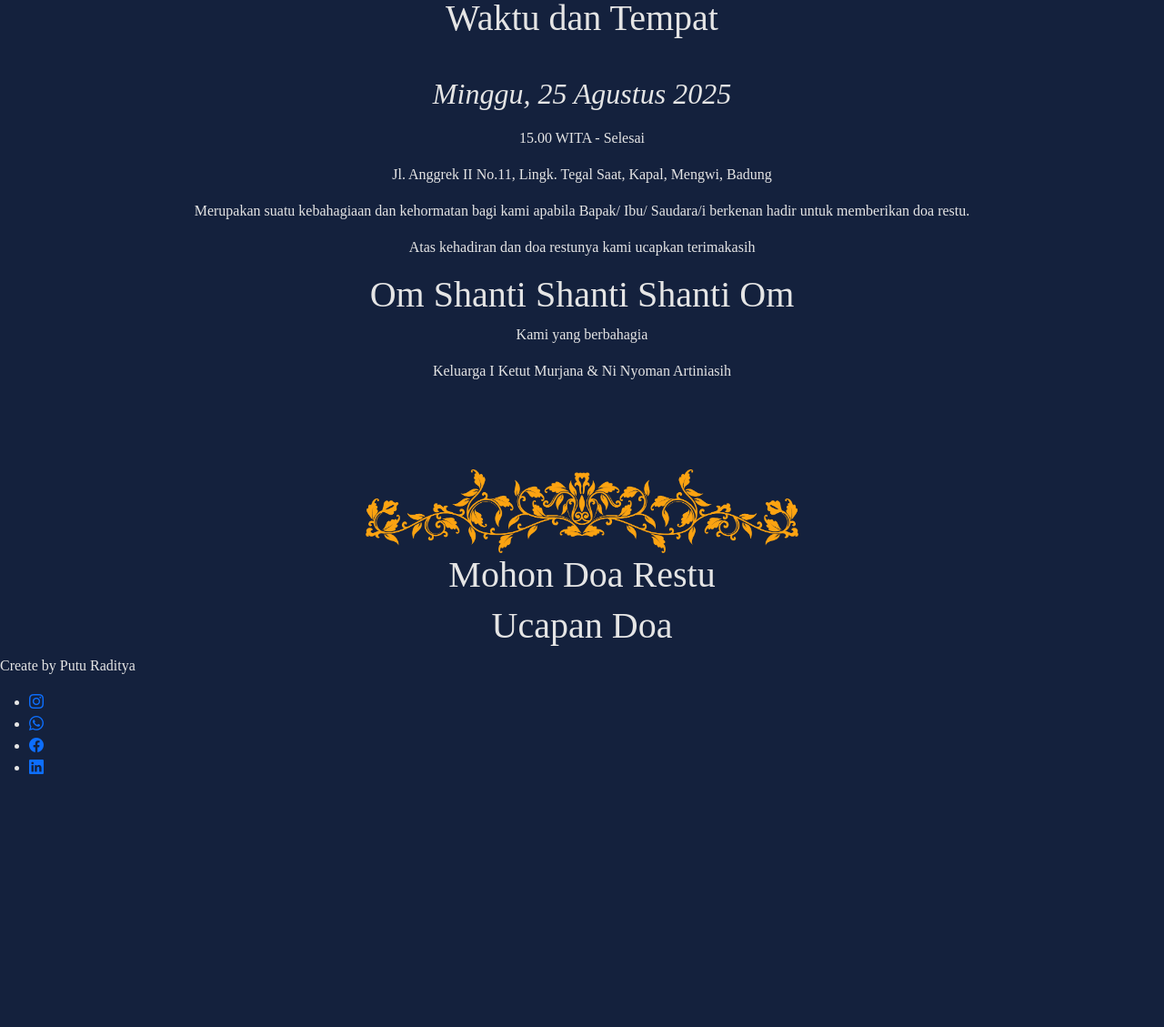
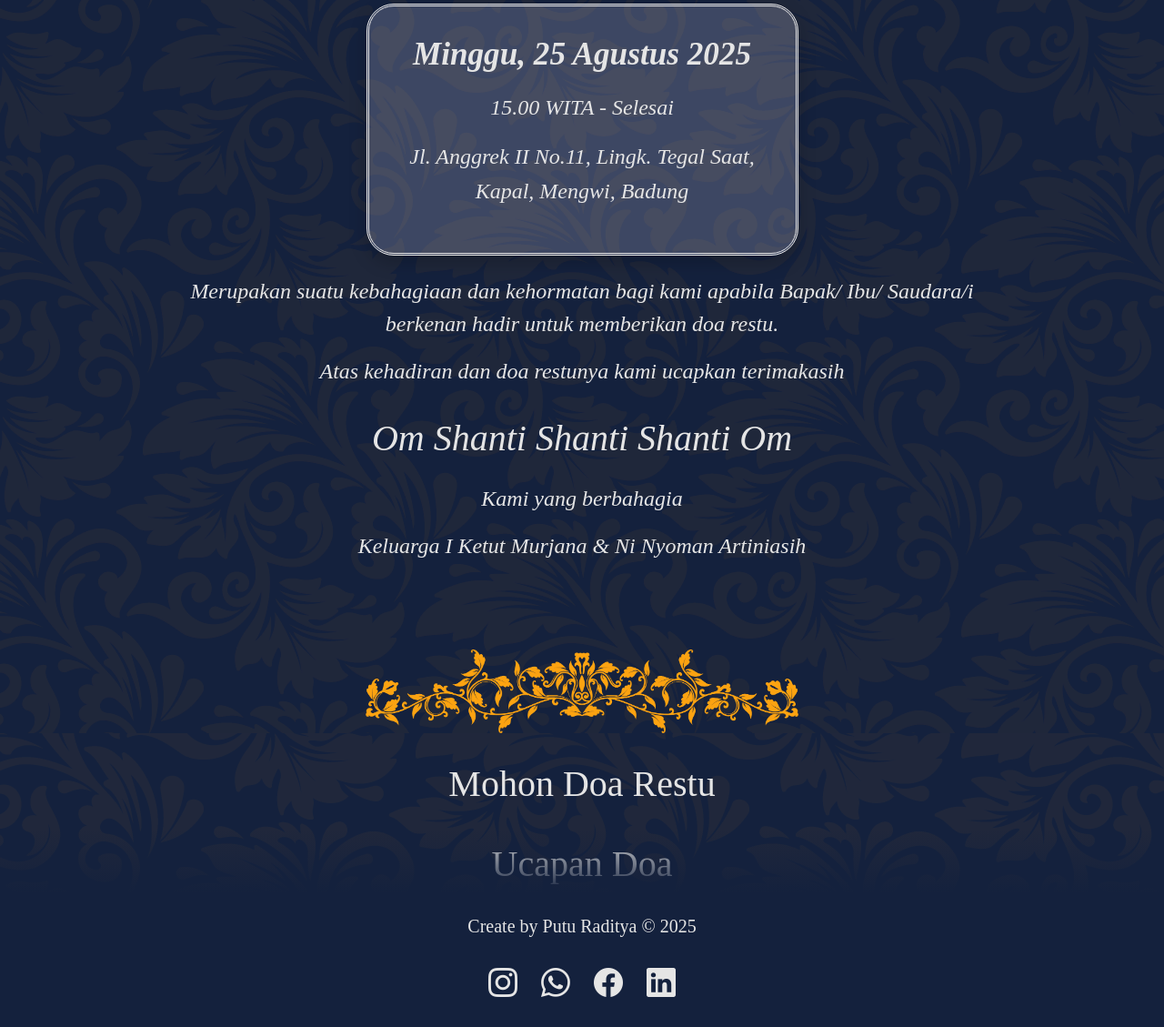
Before and after one commit to PutuRaditya/undangan-metatah-1, a plain HTML site: page index.html in a window 1280 px wide. Shown: the part 1620-2749 px from the top of the page at 91% size. Before the commit the page ends 2492 px from the top, so only its background shows below. Drawn offline with nearby package versions, Linux system fonts and the light colour scheme; a web font is replaced by a local one.

Commit message:
Penambahan dan percobaan pertama utnuk ornamen background

```diff
--- a/index.html
+++ b/index.html
@@ -90,17 +90,21 @@
       <div class="container">
         <div class="row">
           <h1 class="head-time">Waktu dan Tempat</h1>
+          <div class="col-time col-5">
             <h2>Minggu, 25 Agustus 2025</h2>
 
             <p>15.00 WITA - Selesai</p>
-          <p>Jl. Anggrek II No.11, Lingk. Tegal Saat, Kapal, Mengwi, Badung</p>
+            <p>
+              Jl. Anggrek II No.11, Lingk. Tegal Saat, Kapal, Mengwi, Badung
+            </p>
+          </div>
 
-          <p>
+          <p class="p-info">
             Merupakan suatu kebahagiaan dan kehormatan bagi kami apabila Bapak/
             Ibu/ Saudara/i berkenan hadir untuk memberikan doa restu.
           </p>
           <p>Atas kehadiran dan doa restunya kami ucapkan terimakasih</p>
-          <h1>Om Shanti Shanti Shanti Om</h1>
+          <h1 class="h1-2">Om Shanti Shanti Shanti Om</h1>
           <p>Kami yang berbahagia</p>
           <p>Keluarga I Ketut Murjana & Ni Nyoman Artiniasih</p>
           <img
@@ -126,7 +130,10 @@
     <!-- Footer -->
 
     <footer>
-      <p>Create by Putu Raditya</p>
+      <div class="container">
+        <div class="row">
+          <div class="col">
+            <p>Create by Putu Raditya &copy 2025</p>
             <ul>
               <li>
                 <a href=""><i class="bi bi-instagram"></i></a>
@@ -141,6 +148,9 @@
                 <a href=""><i class="bi bi-linkedin"></i></a>
               </li>
             </ul>
+          </div>
+        </div>
+      </div>
     </footer>
 
     <!-- Bootstrap JavaScript -->
--- a/style.css
+++ b/style.css
@@ -12,6 +12,61 @@ body {
   font-weight: 500;
   color: var(--platinum);
   background-color: var(--blue);
+}
+
+body .home,
+body .time,
+body .rsvp {
+  position: relative;
+  z-index: 1;
+  overflow: hidden;
+}
+
+body .home::before {
+  content: "";
+  position: absolute;
+  inset: 0;
+  z-index: -1;
+  background-image: url(img/background-ornament-2.png);
+  background-repeat: repeat;
+  background-position: center;
+}
+
+body .home::after {
+  content: "";
+  position: absolute;
+  inset: 0;
+  z-index: 0;
+  background: linear-gradient(to bottom, rgba(20, 33, 61, 1) 0%, rgba(20, 33, 61, 0) 40%);
+}
+
+body .time::before {
+  content: "";
+  position: absolute;
+  inset: 0;
+  z-index: -1;
+  background-image: url(img/background-ornament-2.png);
+  background-repeat: repeat;
+  background-position: center;
+  opacity: 1;
+}
+
+body .rsvp::before {
+  content: "";
+  position: absolute;
+  inset: 0;
+  z-index: -1;
+  background-image: url(img/background-ornament-2.png);
+  background-repeat: repeat;
+  background-position: center;
+}
+
+body .rsvp::after {
+  content: "";
+  position: absolute;
+  inset: 0;
+  z-index: 0;
+  background: linear-gradient(to bottom, rgba(20, 33, 61, 0) 60%, rgba(20, 33, 61, 1) 100%);
 }
 
 /* Section Hero */
@@ -43,20 +98,19 @@ body {
   text-align: center;
 }
 
-.hero .ornamen{
+.hero .ornamen {
   position: absolute;
-  z-index: -1;
+  z-index: 2;
   width: 700px;
-
 }
 
-.hero .ornamen-kanan{
+.hero .ornamen-kanan {
   bottom: -4rem;
   right: -5rem;
   transform: rotate(30deg);
 }
 
-.hero .ornamen-kiri{
+.hero .ornamen-kiri {
   top: -4rem;
   left: -10rem;
   transform: rotate(30deg);
@@ -99,43 +153,42 @@ body {
 .rsvp {
   text-align: center;
   justify-content: center;
-
 }
 
-.home h1{
+.home h1 {
   font-size: 60px;
   padding-top: 5rem;
   padding-bottom: 3rem;
   font-style: italic;
 }
 
-.home p{
+.home p {
   padding-bottom: 0.6rem;
 }
 
-.home h2{
+.home h2 {
   font-style: italic;
   font-size: 40px;
   padding: 0.5rem;
 }
 
-.home p{
+.home p {
   font-size: 18px;
   font-style: italic;
 }
 
-.home .p2{
+.home .p2 {
   padding-top: 0.7rem;
 }
 
-.home h3{
+.home h3 {
   font-style: italic;
   font-weight: 300;
   font-size: 24px;
 }
 
 .home .ornamen-home,
-.time .ornamen-time{
+.time .ornamen-time {
   padding-top: 5rem;
   width: 500px;
   justify-content: center;
@@ -144,22 +197,99 @@ body {
 }
 
 /* Section Time */
+.time {
+  font-style: italic;
+}
 
+.time .col-time {
+  border: 3px solid var(--platinum);
+  border-radius: 30px;
+  border-style: double;
+  justify-content: center;
+  align-items: center;
+  margin-left: auto;
+  margin-right: auto;
+  padding: 2rem;
+  background-color: rgba(224, 224, 248, 0.2);
+  box-shadow: 0 8px 20px rgba(0, 0, 0, 0.2);
+}
 
-.time h1.head-time{
+.time .col-time h2 {
+  font-size: 2.2rem;
+  font-weight: 700;
+}
+
+.time .col-time p {
+  font-size: 1.4rem;
+  line-height: 1.6;
+}
+
+.time .row p {
+  font-size: 1.5rem;
+  /* padding: 1rem; */
+}
+
+.time .row .p-info {
+  padding-top: 1.3rem;
+  padding-left: 6rem;
+  padding-right: 6rem;
+}
+
+.time h1.head-time {
   padding-top: 5rem;
   padding-bottom: 2rem;
 }
 
-.time h2{
+.time h2 {
   font-style: italic;
   padding-bottom: 0.6rem;
 }
 
+.time .row h1 {
+  padding: 1rem;
+}
 
 /* Section RSVP */
 
+.rsvp h1 {
+  padding-top: 2rem;
+}
+
 /* Footer */
+
+footer {
+  padding-top: 1.3rem;
+}
+
+footer p {
+  font-size: 20px;
+}
+
+footer .col {
+  text-align: center;
+}
+
+footer a {
+  text-decoration: none;
+}
+
+footer ul {
+  padding: 0;
+  display: flex;
+  gap: 10px;
+  justify-content: center;
+}
+
+footer li {
+  list-style: none;
+  display: inline;
+  margin: 0.5rem;
+}
+
+footer i {
+  font-size: 2rem;
+  color: var(--platinum);
+}
 
 /* Media Query */
 
```
Also changed, not shown: img/background-ornament-2.png (added), img/background-ornament.png (added). Lines whose indentation alone changed are shown as unchanged.
